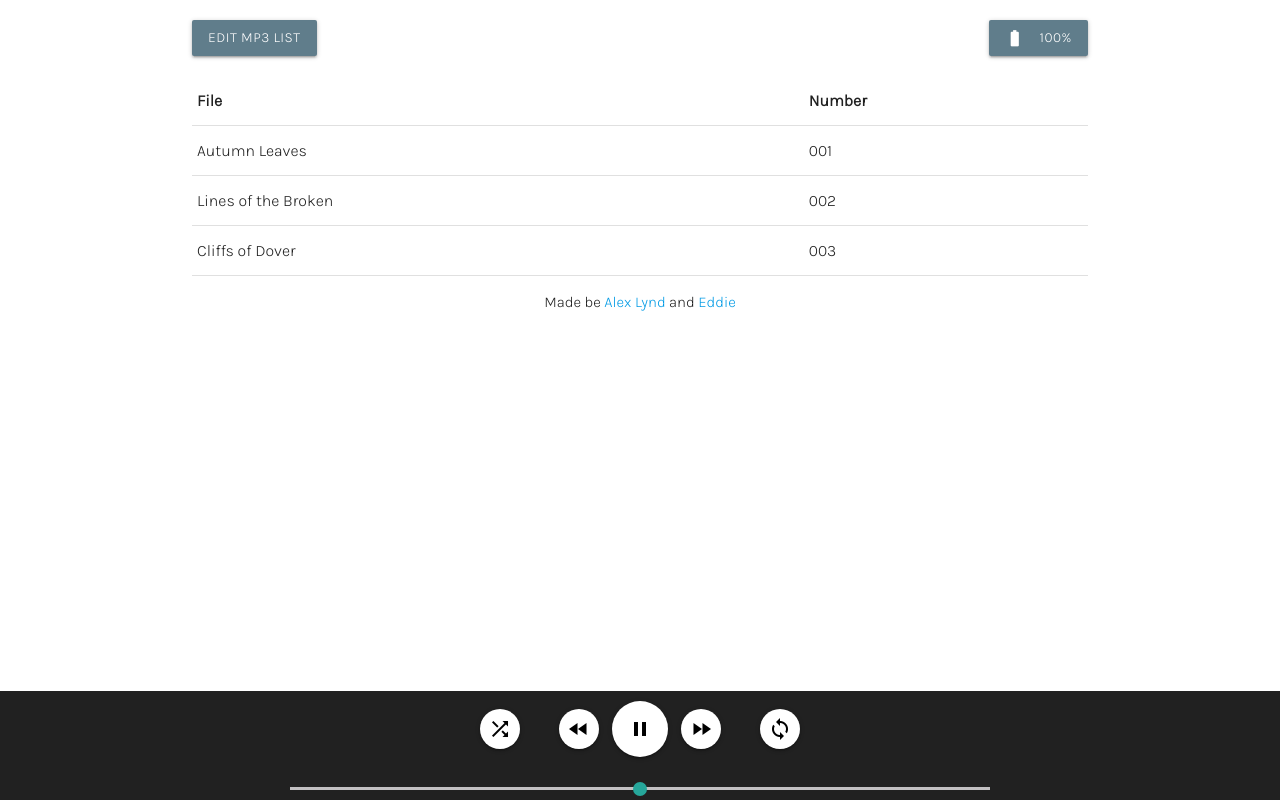
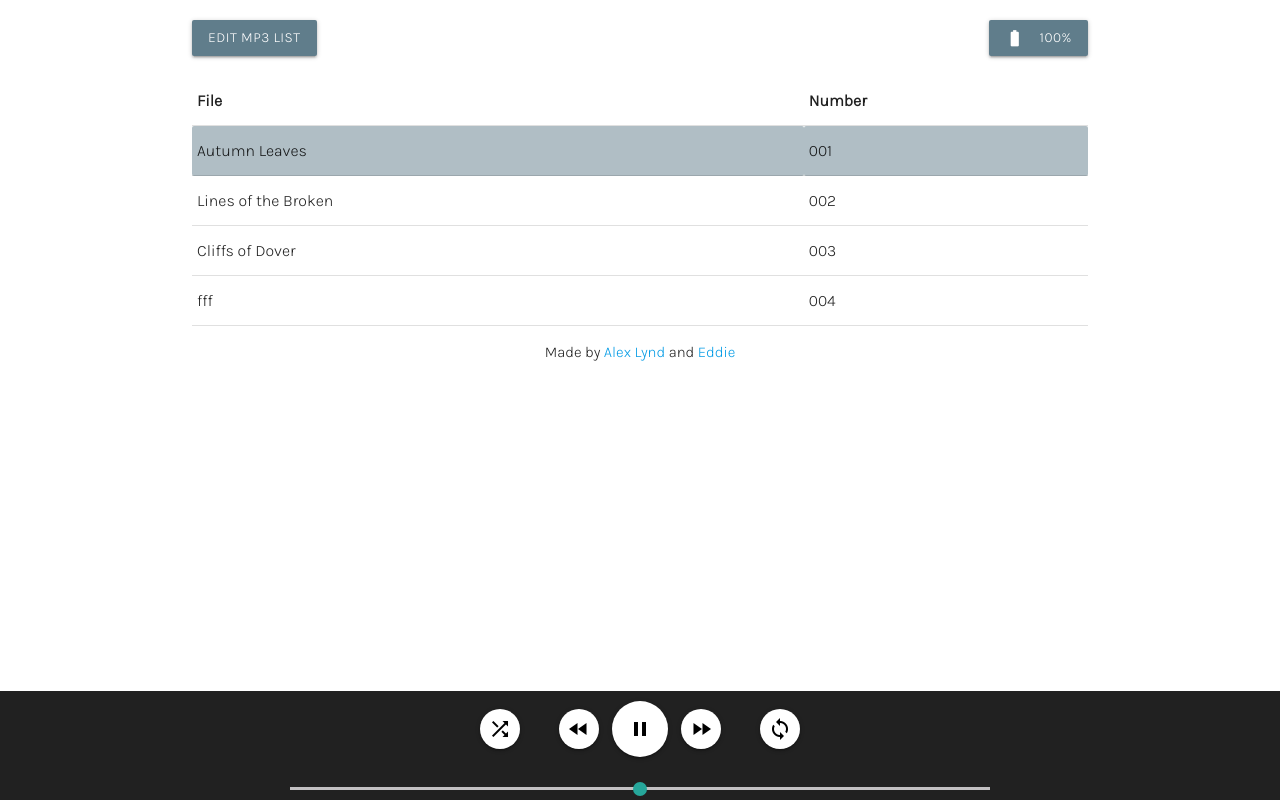
Before and after one commit to AlexLynd/ESP8266-WiFi-Soundbox, a plain HTML site: page web/player.html in a window 1280 px wide. Both pictures are taken after a click on the button "play_arrow". Drawn offline with nearby package versions, Linux system fonts and the light colour scheme; no server answers.

Commit message:
update web ui stuff

```diff
--- a/web/player.html
+++ b/web/player.html
@@ -9,7 +9,7 @@
     <link rel="preconnect" href="https://fonts.gstatic.com">
 <link href="https://fonts.googleapis.com/css2?family=Karla:wght@300&display=swap" rel="stylesheet">
   </head>
-  <body onload= "javascript: loadFiles()">
+  <body onload= "javascript: loadFiles();">
     <div class="container player">
       <div style="margin:20px 0; float: right">
       <a class="waves-effect waves-light btn blue-grey"><i class="material-icons left">battery_std</i>100%</a>
@@ -29,7 +29,7 @@
       </tbody>
     </table>
 
-    <center><p>Made be <a href="http://alexlynd.com" target="_blank">Alex Lynd</a> and <a href="https://www.youtube.com/channel/UCh8PkBLmPQ7McdFxqxAwmPg" target="_blank">Eddie</a></p></center>
+    <center><p>Made by <a href="http://alexlynd.com" target="_blank">Alex Lynd</a> and <a href="https://www.youtube.com/channel/UCh8PkBLmPQ7McdFxqxAwmPg" target="_blank">Eddie</a></p></center>
 
     </div>
     <div id="pad"></div>
@@ -38,14 +38,14 @@
       <div class="center buttons">
         <form action="/dfplayer" method="post" onsubmit="return false">
           <button class="btn-floating btn-medium waves-effect waves-dark white" style="margin-right: 2rem;"><i class="material-icons" style="color: black" >shuffle</i></button>
-          <button class="btn-floating btn-medium waves-effect waves-dark white" name ="cmd" type="submit" value=""><i class="material-icons" style="color: black">fast_rewind</i></button>
-          <button class="btn-floating btn-large waves-effect waves-dark white" name ="cmd" type="submit" value="pause" onclick="updatePlayback()" id="playback"><i class="material-icons" style="color: black">play_arrow</i></button>
-          <button class="btn-floating btn-medium waves-effect waves-dark white"><i class="material-icons" style="color: black">fast_forward</i></button>
+          <button class="btn-floating btn-medium waves-effect waves-dark white" value="next" onclick="run(value,0);"><i class="material-icons" style="color: black">fast_rewind</i></button>
+          <button class="btn-floating btn-large waves-effect waves-dark white" name ="cmd" type="submit" value="pause" onclick="updatePlayback()" id="playback"><i class="material-icons" style="color: black" >play_arrow</i></button>
+          <button class="btn-floating btn-medium waves-effect waves-dark white" value="previous" onclick="run(value,0);" ><i class="material-icons" style="color: black">fast_forward</i></button>
           <button class="btn-floating btn-medium waves-effect waves-dark white" style="margin-left: 2rem;"><i class="material-icons" style="color: black">loop</i></button>
         </form>
         <div class="container">
           <form action="#" class="volume-slider"></form>
-            <p class="range-field" style="z-index: 100;" onmouseup="test();">
+            <p class="range-field" style="z-index: 100;" onmouseup="run( &quot;volume&quot;,0);">
               <input type="range" id="volume" min="0" max="30" />
             </p>
           </form>
@@ -57,7 +57,8 @@
     <script>
     function loadFiles() {
         var rawFile = new XMLHttpRequest();
-        rawFile.open("GET", "mp3.txt", false);
+        let fileNoCache = "mp3.txt?rand="+Math.random().toString(36).substring(7);
+        rawFile.open("GET", fileNoCache, false);
         rawFile.onreadystatechange = function () {
             if(rawFile.readyState === 4) {
                 if(rawFile.status === 200 || rawFile.status == 0) {
@@ -65,42 +66,62 @@
                     test = allText.split("\n").filter(item => item);
                     for (i=0; i<test.length; i++) {
                       let file = document.createElement("tr");
-                      let att =  document.createAttribute("onload");
-                      att.value="javascript: test()"
+                      let att =  document.createAttribute("onclick");
+                      att.value="javascript: run("+"\"play\","+(i+1)+");";
                       file.setAttributeNode(att);
+                      let idval =  document.createAttribute("id");
+                      idval.value=i+1;
+                      file.setAttributeNode(idval);
                       file.innerHTML= "<td>"+test[i].split("-")[1]+"</td><td>"+test[i].split("-")[0]+"</td>";
                       document.getElementById("table").appendChild(file);
                     }
-
                 }
             }
         }
         rawFile.send(null);
+        document.getElementById(1).classList.add("active");
     }
 
 
       document.getElementById("pad").style.height = document.getElementsByClassName('player-nav')[0].clientHeight;
 
       function updatePlayback() {
-        if (document.getElementById("playback").getAttribute("value")== "pause") {
-          document.getElementById("playback").setAttribute("value", "play");
-          document.getElementById("playback").firstChild.innerHTML = "pause";
+        var playtoggle = document.getElementById("playback");
+        if (playtoggle.getAttribute("value")== "pause") {
+          playtoggle.setAttribute("value", "start");
+          playtoggle.firstChild.innerHTML = "pause";
         }
         else {
-          document.getElementById("playback").setAttribute("value","pause");
-          document.getElementById("playback").firstChild.innerHTML = "play_arrow";
+          playtoggle.setAttribute("value","pause");
+          playtoggle.firstChild.innerHTML = "play_arrow";
         }
-        console.log(document.getElementById("playback").getAttribute("value"));
+        console.log(playtoggle.getAttribute("value"));
+        run(playtoggle.getAttribute("value"),0);
       }
 
-      function test() {
+      function run(cmd,idnum) {
+
+          if (cmd == "play") {
+            var active = document.getElementsByClassName("active")[0];
+            active.classList.remove("active");
+            document.getElementById(idnum).classList.add("active"); // toggle active handoff
+            document.getElementById("playback").setAttribute("value", "play");
+            document.getElementById("playback").firstChild.innerHTML = "pause";
+          }
+          if (cmd == "volume") {
+            // console.log(idnum);
+            var p1val = document.getElementsByClassName("value")[0].innerHTML;
+          }
+          else {
+            p1val = 1;
+          }
           var http = new XMLHttpRequest();
-          http.open("POST", "/dfPlayer", true);
+          http.open("POST", "http://192.168.1.21/dfPlayer", true);
           http.setRequestHeader("Content-type","application/x-www-form-urlencoded");
-          var params = "cmd="+document.getElementById("playback").getAttribute("value")+"&p1=1&p2=1";
+          var params = "cmd="+cmd+"&p1="+p1val+"&p2="+idnum;
+          console.log(params);
           http.send(params);
-
-            console.log(document.getElementsByClassName("value")[0].innerHTML);
+          console.log(document.getElementsByClassName("value")[0].innerHTML);
       }
 
     </script>
```
Also changed, not shown: web/mp3.txt.
